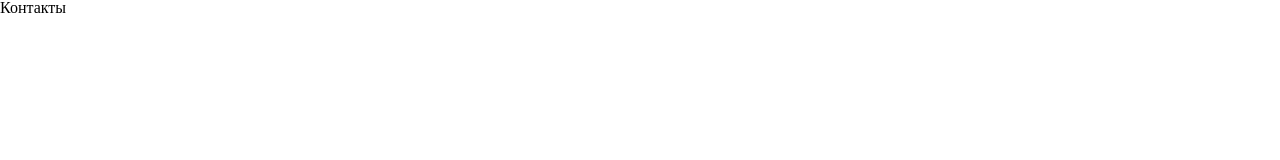
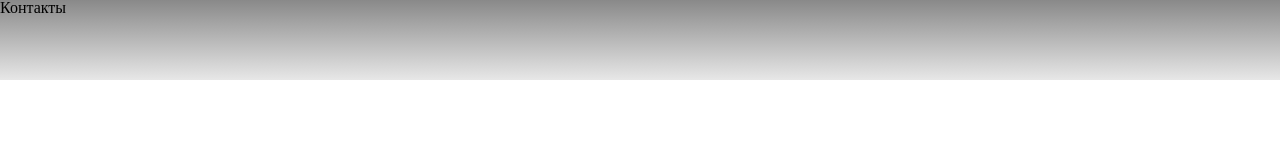
Before and after one commit to mmotuz/car-service-koziyk, a plain HTML site: page index.html in a window 1280 px wide. Drawn offline with Linux system fonts and the light colour scheme.

Commit message:
Update index.html
fix class name

```diff
--- a/index.html
+++ b/index.html
@@ -13,7 +13,7 @@
 
 </head>
 <body>
-<header class="mainHeadermainHeader">
+<header class="mainHeader">
  Контакты
 </header>
 </div>
```
